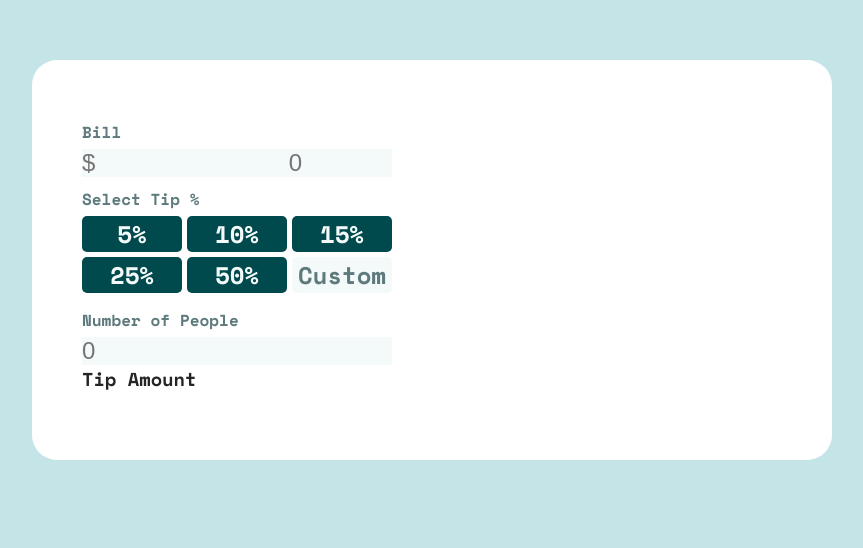
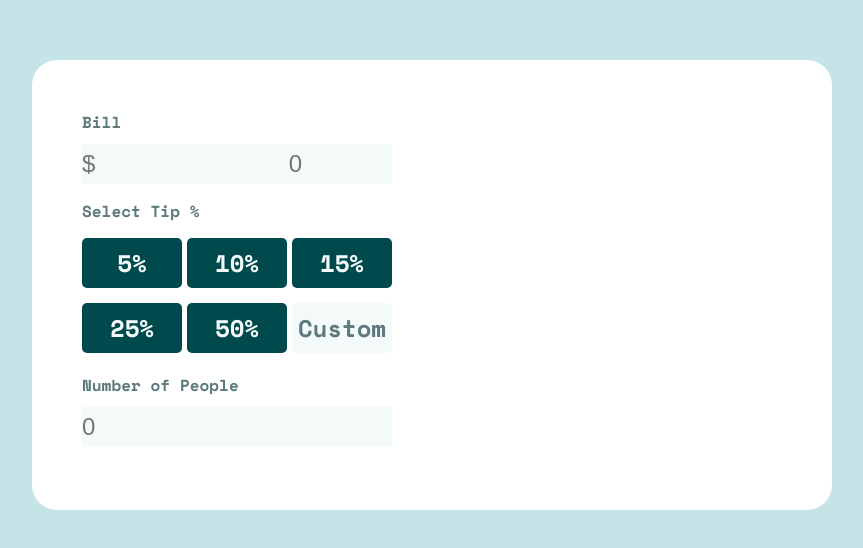
Before and after one commit to J-R77-stack/tip-calculator-React, a React (Create React App) app: page / in a window 1280 px wide. Shown: the part 240-788 px from the top of the page, without its empty margins (208-1071 px from the left). Built offline with nearby package versions, Linux system fonts and the light colour scheme.

Commit message:
continue styling to buttons, labels and input fields

```diff
--- a/src/App.js
+++ b/src/App.js
@@ -11,7 +11,7 @@ function TipCalculator() {
     <>
       <div>
         <BillInput />
-        <SelectPercentage> Select Tip %</SelectPercentage>
+        <SelectPercentage />
         <NumberOfPeople />
         <TipAmount />
         <Total />
@@ -30,36 +30,40 @@ function BillInput() {
   );
 }
 
-function SelectPercentage({ children }) {
+function SelectPercentage() {
   return (
+    <>
       <div>
-      <label>{children}</label>
+        <label className="selectTip">Select Tip %</label>
         <button value="5">5%</button>
         <button value="10">10%</button>
         <button value="15">15%</button>
+      </div>
+      <div>
         <button value="25">25%</button>
         <button value="50">50%</button>
         <button className="customButton" value="0">
           Custom
         </button>
       </div>
+    </>
   );
 }
 
 function NumberOfPeople() {
   return (
-    <div>
+    <div className="numberOfPeople">
       <label>Number of People</label>
       <input type="number" placeholder="0" />
     </div>
   );
 }
 function TipAmount() {
-  return (
-    <div>
-      <h3>Tip Amount</h3>
-    </div>
-  );
+  //   return (
+  //     // <div>
+  //     //   <h3>Tip Amount</h3>
+  //     // </div>
+  //   );
 }
 function Total() {}
 function Reset() {}
--- a/src/index.css
+++ b/src/index.css
@@ -17,8 +17,7 @@ body {
 
 label {
   display: block;
-  padding-top: 10px;
-  padding-bottom: 5px;
+  padding-bottom: 10px;
   color: hsl(186, 14%, 43%);
 }
 
@@ -26,17 +25,18 @@ input {
   background-color: hsl(189, 41%, 97%);
   border: none;
   font-size: 24px;
+  width: 310px;
+  height: 40px;
 }
 
 .App {
   width: 800px;
-  height: 400px;
+  height: 450px;
   margin-left: auto;
   margin-right: auto;
   margin-top: 300px;
   border-radius: 25px;
   padding: 50px;
-  padding-right: 400px;
   background-color: hsl(0, 0%, 100%);
 }
 
@@ -48,11 +48,21 @@ button {
   color: hsl(189, 41%, 97%);
   font-family: "Space Mono", sans-serif;
   width: 100px;
+  height: 50px;
   margin-right: 5px;
-  margin-bottom: 5px;
+  margin-bottom: 10px;
+  margin-top: 5px;
+}
+
+.selectTip {
+  padding-top: 15px;
 }
 
 .customButton {
   background-color: hsl(189, 41%, 97%);
   color: hsl(186, 14%, 43%);
 }
+
+.numberOfPeople {
+  padding-top: 10px;
+}
```
Lines whose indentation alone changed are shown as unchanged.
